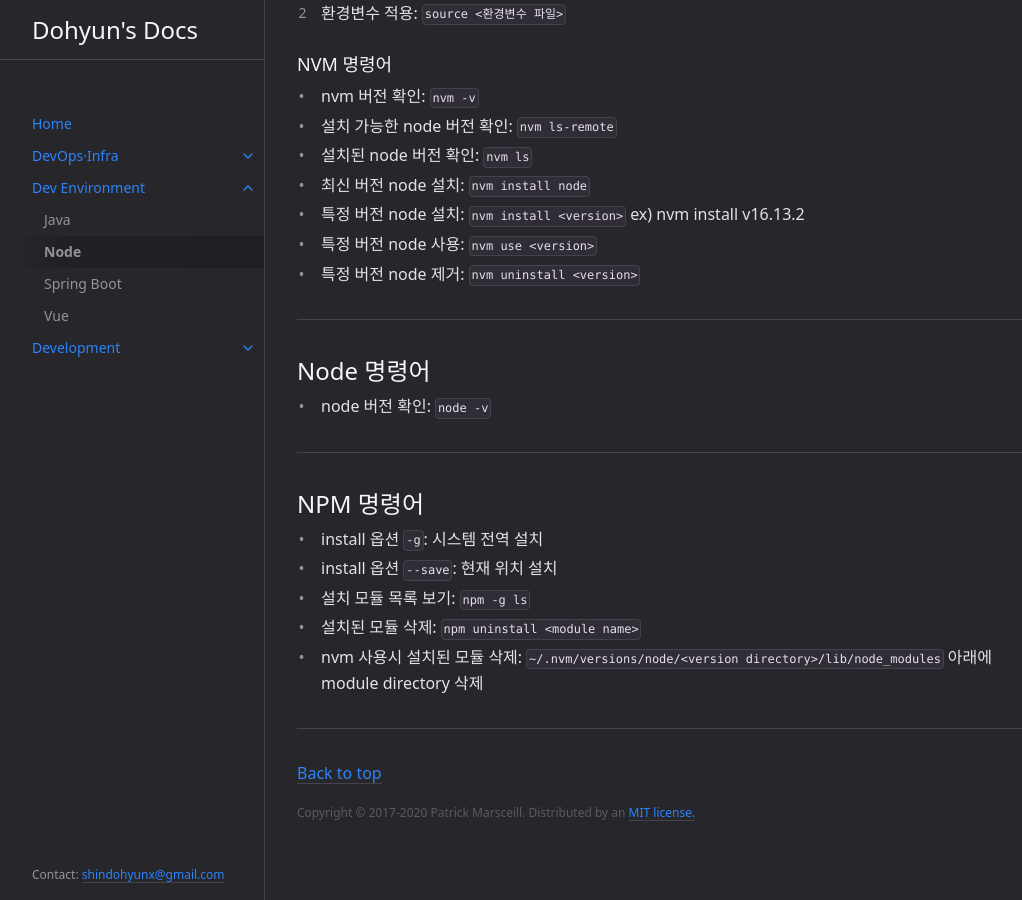
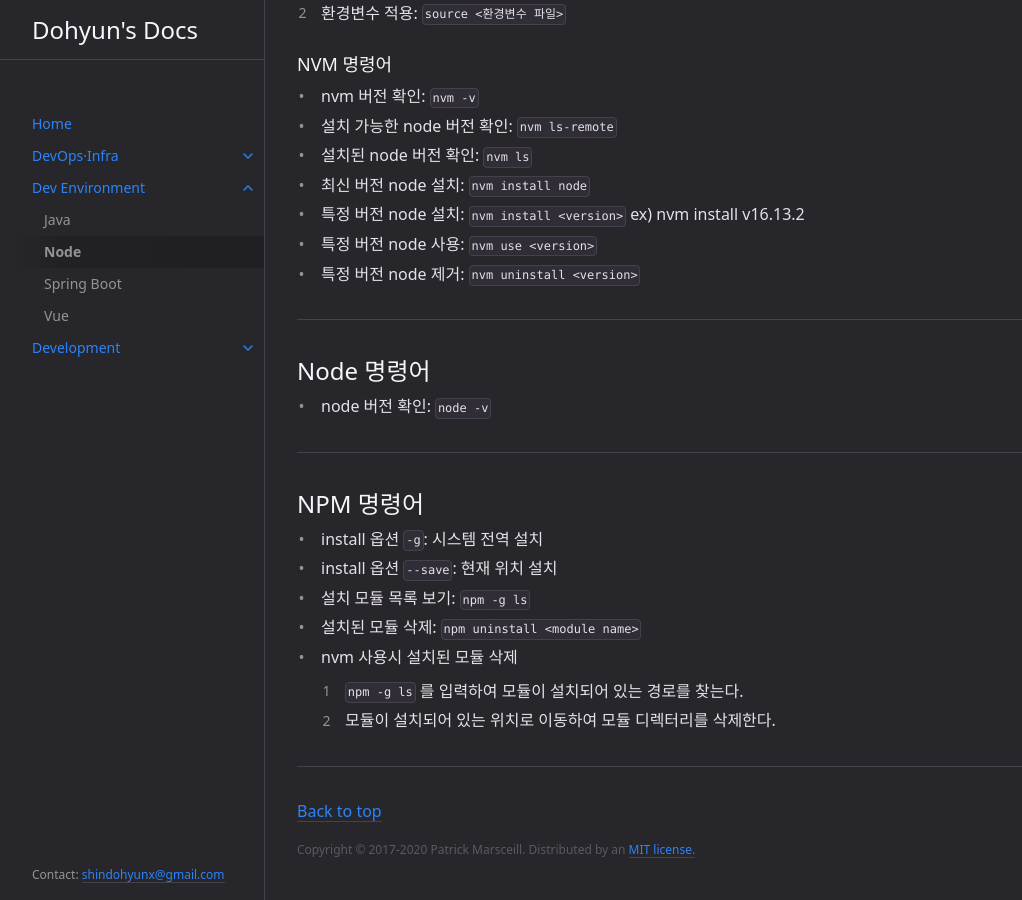
Before and after one commit to shindohyun/shindohyun.github.io, a Jekyll site: the page built from docs/dev-environment/node.md, in a window 1280 px wide and 900 px high, scrolled down 524 px. Shown: the whole window, without its empty margins (107-1129 px from the left). Built offline with Jekyll 4.4.1, drawn with Linux system fonts in a browser that asks for light colours.

Commit message:
[수정] npm 명령어 수정

```diff
--- a/docs/dev-environment/node.md
+++ b/docs/dev-environment/node.md
@@ -44,4 +44,6 @@ nav_order: 2
 - install 옵션 `--save`: 현재 위치 설치
 - 설치 모듈 목록 보기: `npm -g ls`
 - 설치된 모듈 삭제: `npm uninstall <module name>`
-- nvm 사용시 설치된 모듈 삭제: `~/.nvm/versions/node/<version directory>/lib/node_modules` 아래에 module directory 삭제
+- nvm 사용시 설치된 모듈 삭제
+1. `npm -g ls` 를 입력하여 모듈이 설치되어 있는 경로를 찾는다.
+2. 모듈이 설치되어 있는 위치로 이동하여 모듈 디렉터리를 삭제한다.
```
